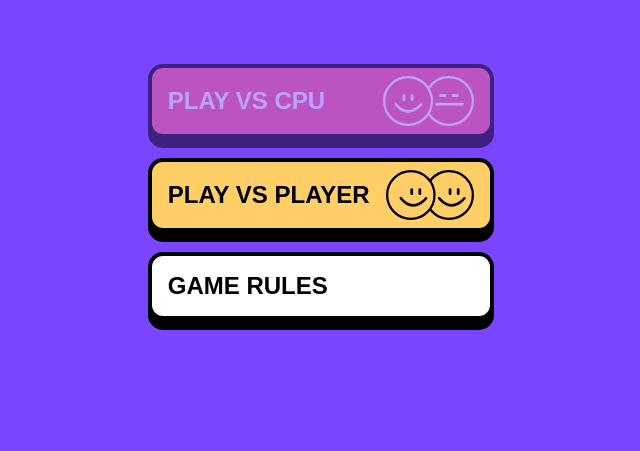
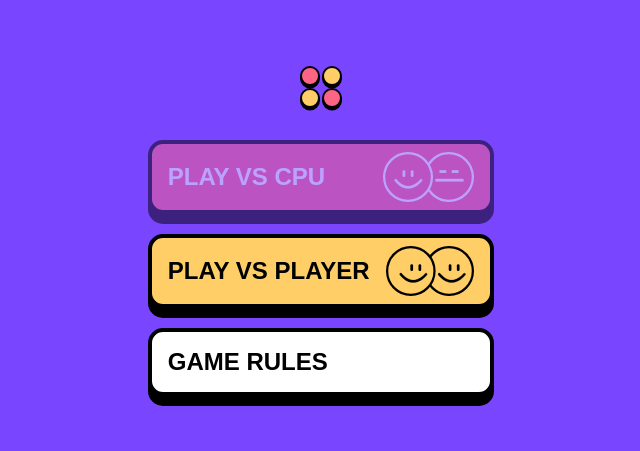
Before and after one commit to FOWMind/connect-four-game, a website built with webpack: page index.html in a window 1280 px wide. Shown: the whole page, without its empty margins (319-959 px from the left). Built offline with nearby package versions, Linux system fonts and the light colour scheme; a web font is replaced by a local one.

Commit message:
[Style (Menu)] Game icon on Main Menu

```diff
--- a/src/index.js
+++ b/src/index.js
@@ -16,6 +16,7 @@ import EventManager from "./modules/EventManager.js";
  * - [x] Change scrollbar style
  * - End with mobile/tablet/desktop design.
  * - Try to improve RAM utilization when user clicks something.
+ * - Preload sounds to remove the delay.
  */
 
 /**
--- a/src/modules/UIManager.js
+++ b/src/modules/UIManager.js
@@ -189,10 +189,11 @@ export default class UIManager {
    */
   renderMenu() {
     const menuWrapper = document.createElement("div");
+    const menuIcon = this.createGameIcon();
     const menuButtons = this.createMenuButtons();
     menuWrapper.setAttribute("id", "menu");
     menuWrapper.classList.add("menu");
-    menuWrapper.appendChild(menuButtons);
+    menuWrapper.append(menuIcon, menuButtons);
     root.appendChild(menuWrapper);
   }
 
--- a/src/styles/index.scss
+++ b/src/styles/index.scss
@@ -258,6 +258,10 @@ button {
 /* ---------- Main Menu ---------- */
 .menu {
   padding: 2rem 0;
+
+  &-buttons {
+    margin-top: 2rem;
+  }
 }
 
 /* ---------- Game Header ---------- */
@@ -269,8 +273,10 @@ button {
 }
 
 .game-icon {
-  max-width: 45px;
-  margin: 0 0.5rem;
+  max-width: 42px;
+  margin: 0 auto;
+  display: flex;
+  flex-wrap: wrap;
 
   .circle {
     width: 20px;
@@ -280,6 +286,11 @@ button {
     background-color: $discSelectedBgPlayerOne;
     border: 2px solid $secondaryBg;
     box-shadow: 0 2.5px 0 0 $secondaryBg;
+    margin: 2px 2px 0 0;
+
+    &:nth-of-type(2n) {
+      margin-right: 0;
+    }
 
     &:nth-of-type(2),
     &:nth-of-type(3) {
```
Also changed, not shown: src/css/index.css, 1 other file.
